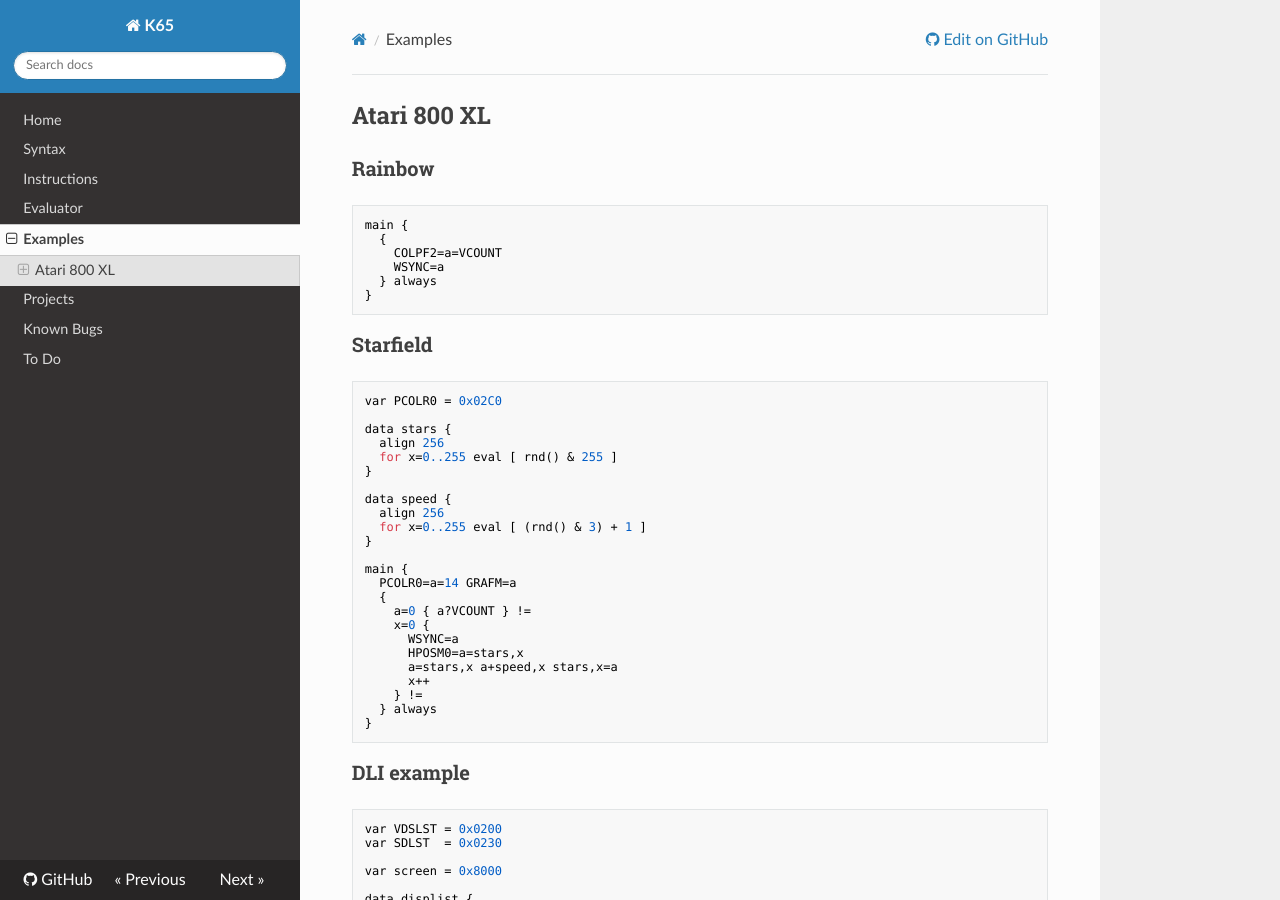
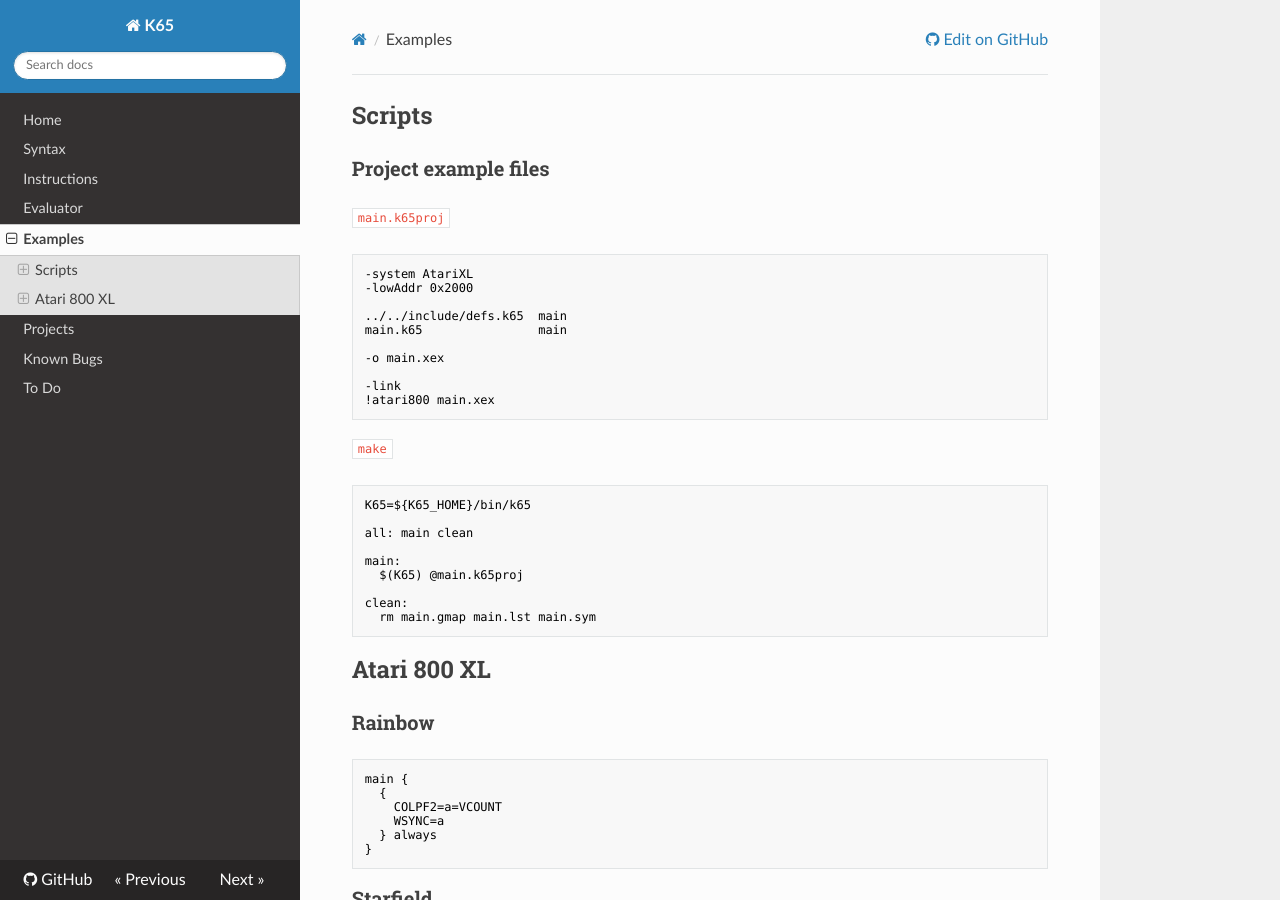
Before and after one commit to zbyti/k65-mkdocs, an MkDocs documentation site: the page built from docs/examples.md, in a window 1280 px wide and 900 px high. Built offline with MkDocs 1.6.1, drawn with Linux system fonts in a browser that asks for light colours; nearby versions of some CDN libraries.

Commit message:
last corrections

````diff
--- a/docs/examples.md
+++ b/docs/examples.md
@@ -1,4 +1,37 @@
 #
+
+## Scripts
+
+### Project example files
+
+`main.k65proj`
+
+```none
+-system AtariXL
+-lowAddr 0x2000
+
+../../include/defs.k65  main
+main.k65                main
+
+-o main.xex
+
+-link
+!atari800 main.xex
+```
+
+`make`
+
+```none
+K65=${K65_HOME}/bin/k65
+
+all: main clean
+
+main:
+  $(K65) @main.k65proj
+
+clean:
+  rm main.gmap main.lst main.sym
+```
 
 ## Atari 800 XL
 
````
Also changed, not shown: docs/known-bugs.md (+1 -1 lines), docs/syntax.md (+2 -2 lines).
